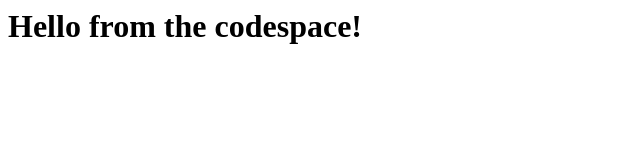
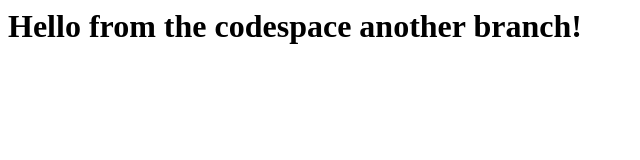
Before and after one commit to pichdara/skills-code-with-codespaces, a plain HTML site: page index.html in a window 1280 px wide. Shown: the whole page, without its empty margins (0-640 px from the left). Drawn offline with Linux system fonts and the light colour scheme.

Commit message:
another branch

```diff
--- a/index.html
+++ b/index.html
@@ -1,3 +1,3 @@
 <html>
-  <h1>Hello from the codespace!</h1>
+  <h1>Hello from the codespace another branch!</h1>
 </html>
```
